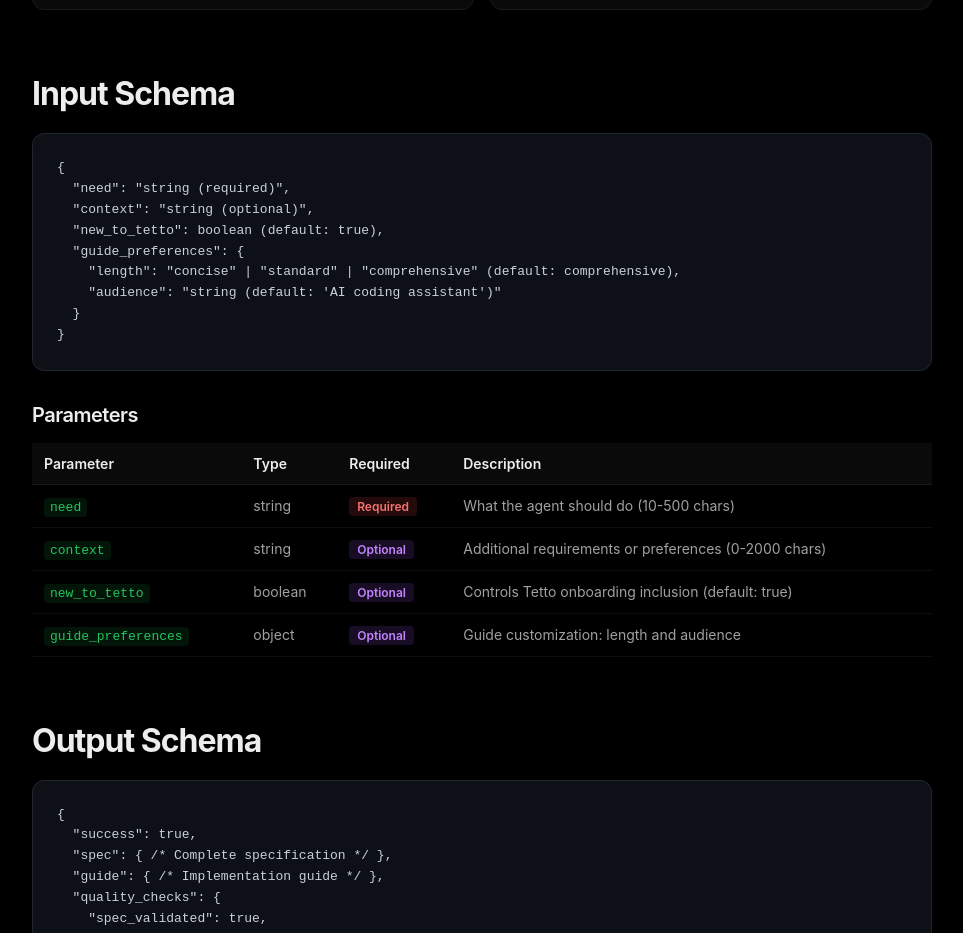
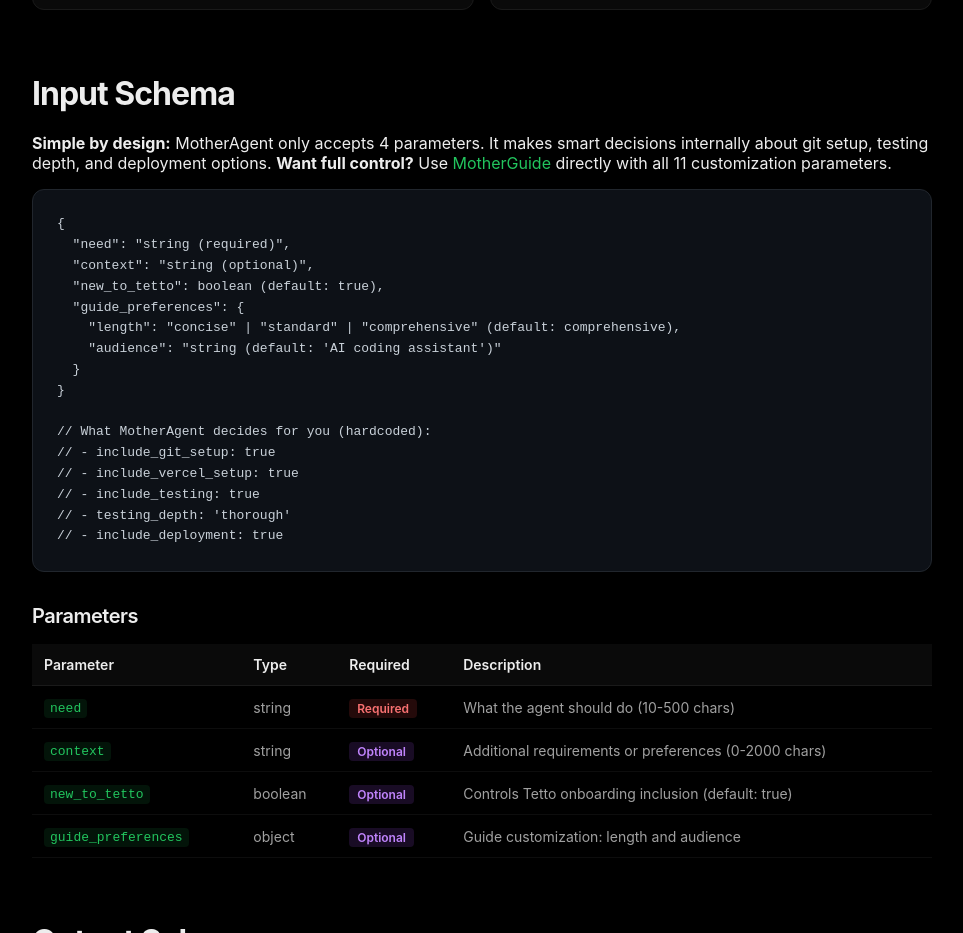
Before and after one commit to TettoLabs/mothernode-landing, a Next.js app: page /docs/agents/motheragent in a window 1280 px wide. Shown: the part 1662-2595 px from the top of the page, without its empty margins (158-1121 px from the left). Built offline with nearby package versions, Linux system fonts and the light colour scheme.

Commit message:
docs: Clarify MotherAgent parameter control vs internal decisions

```diff
--- a/app/docs/agents/motheragent/page.tsx
+++ b/app/docs/agents/motheragent/page.tsx
@@ -107,6 +107,13 @@
       {/* Input Schema */}
       <section className={styles.section}>
         <h2 className={styles.h2}>Input Schema</h2>
+
+        <div className={styles.highlightBox}>
+          <p className={styles.highlightText}>
+            <strong>Simple by design:</strong> MotherAgent only accepts 4 parameters. It makes smart decisions internally about git setup, testing depth, and deployment options. <strong>Want full control?</strong> Use <Link href="/docs/agents/motherguide" className={styles.link}>MotherGuide</Link> directly with all 11 customization parameters.
+          </p>
+        </div>
+
         <div className={styles.codeBlock}>
           <pre>{`{
   "need": "string (required)",
@@ -116,7 +123,14 @@
     "length": "concise" | "standard" | "comprehensive" (default: comprehensive),
     "audience": "string (default: 'AI coding assistant')"
   }
-}`}</pre>
+}
+
+// What MotherAgent decides for you (hardcoded):
+// - include_git_setup: true
+// - include_vercel_setup: true
+// - include_testing: true
+// - testing_depth: 'thorough'
+// - include_deployment: true`}</pre>
         </div>
 
         <div className={styles.paramTable}>
```
